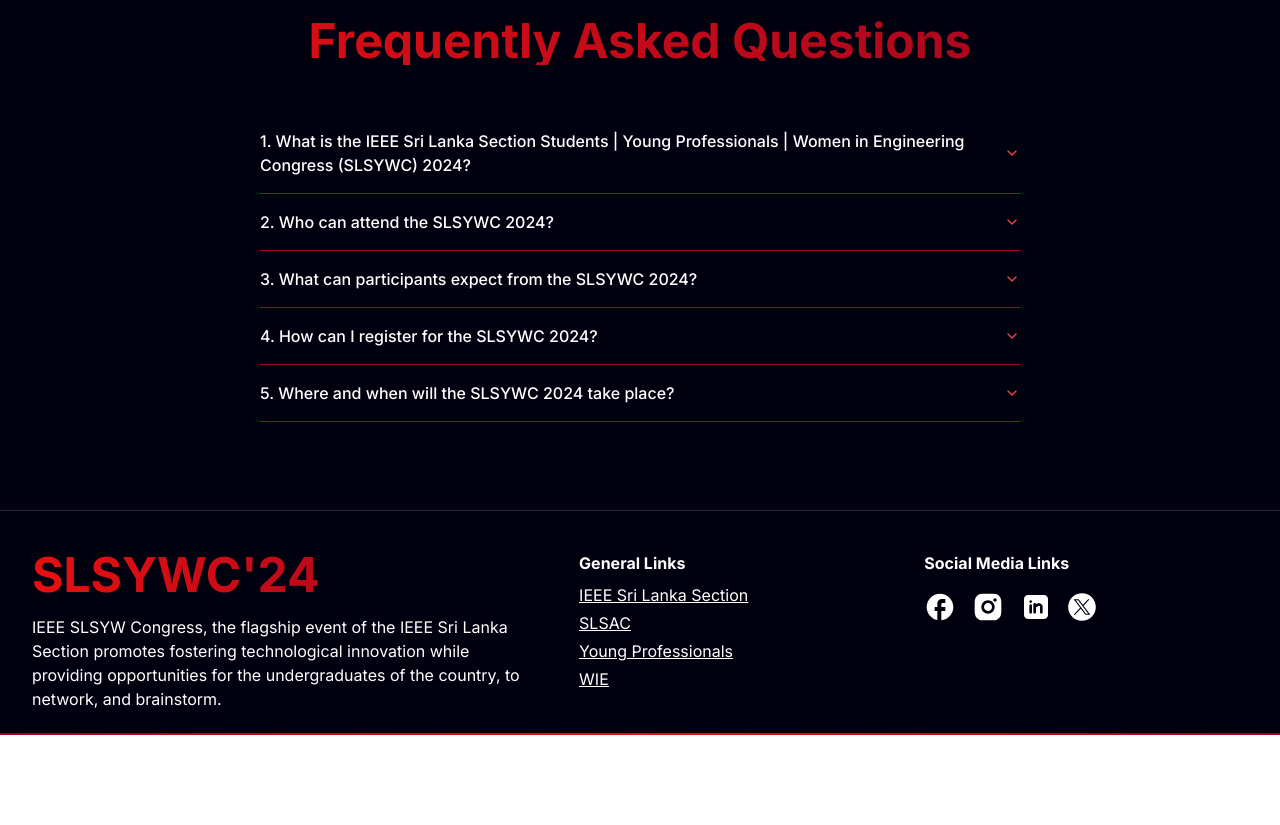
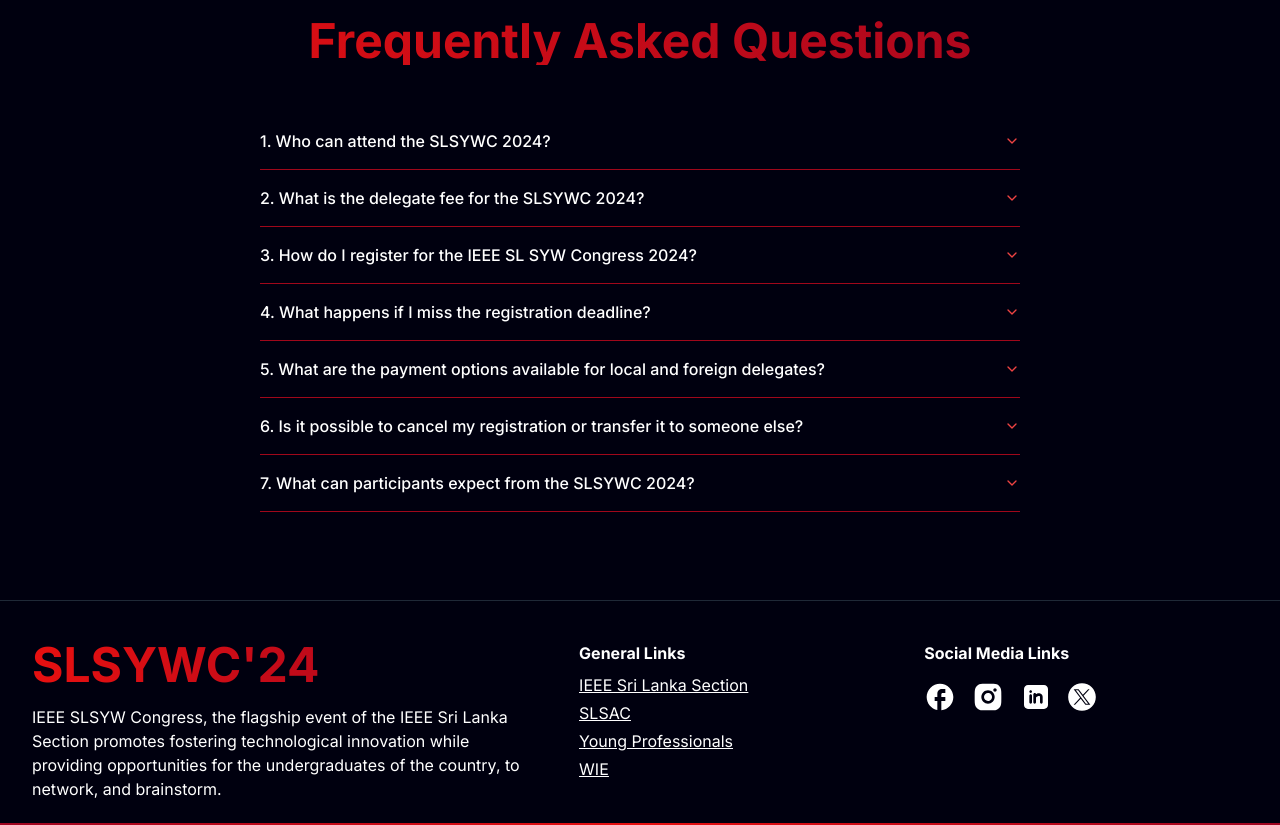
Before and after one commit to Pushpitha17/slsywc-site, a Next.js app: page / in a window 1280 px wide. Shown: the part 5800-6625 px from the top of the page. Before the commit the page ends 6535 px from the top, so only its background shows below. Built offline with nearby package versions, Linux system fonts and the light colour scheme.

Commit message:
Updated FAQs

```diff
--- a/src/components/Sections/FAQ.tsx
+++ b/src/components/Sections/FAQ.tsx
@@ -7,26 +7,35 @@
 } from "@/components/ui/accordion"
 
 const data = [
-  {
-    q: "1. What is the IEEE Sri Lanka Section Students | Young Professionals | Women in Engineering Congress (SLSYWC) 2024?",
-    ans: "The SLSYWC 2024 is the biggest technical conference hosted by the IEEE Sri Lanka Section. It is a three-day event featuring national and international speakers, with over 200 delegates including undergraduates, graduates, academics, and industry professionals. The congress aims to provide a platform for networking, knowledge sharing, and professional development in the fields of engineering and technology."
-  },
-  {
-    q: "2. Who can attend the SLSYWC 2024?",
+    {
+    q: "1. Who can attend the SLSYWC 2024?",
     ans: "The SLSYWC 2024 is open to a diverse group of participants including undergraduates, graduates, academics, and industry professionals. It is designed to cater participants from all of the above mentioned categories, providing valuable insights and opportunities for all attendees."
   },
   {
-    q: "3. What can participants expect from the SLSYWC 2024?",
+    q: "2. What is the delegate fee for the SLSYWC 2024?",
+    ans: "The delegate fee for participating in the SLSYWC 2024 is 12,000 LKR per participant. This fee covers access to all sessions, workshops, and networking events over the three days, as well as meals and other congress materials."
+  },
+  {
+    q: "3. How do I register for the IEEE SL SYW Congress 2024?",
+    ans: "All attendees must register online via the official registration link: https://sywc.ieee.lk/register before the deadline of 25th August 2024 at 11:59:59 PM. Early registration is recommended due to limited on-site accommodation."
+  },
+   {
+    q: "4. What happens if I miss the registration deadline?",
+    ans: "Registrations after the deadline of 25th August 2024 may still be accepted under specific conditions set by the IEEE Sri Lanka Section. Late registrations may incur additional late fees, and acceptance is not guaranteed."
+  },
+  {
+    q: "5. What are the payment options available for local and foreign delegates?",
+    ans: "Local delegates can make payments through their respective student branches, affinity groups, or the IEEE Sri Lanka Section. Foreign delegates can pay via credit or debit cards through the online registration system. In special cases, bank transfers may be accepted with prior arrangement and may incur an additional processing fee."
+  },
+  {
+    q: "6. Is it possible to cancel my registration or transfer it to someone else?",
+    ans: "No, registrations for the IEEE SL SYW Congress 2024 are non-transferable and cannot be cancelled. Additionally, the registration fee is non-refundable under any circumstances."
+  },
+
+  {
+    q: "7. What can participants expect from the SLSYWC 2024?",
     ans: "Participants can expect a variety of activities including keynote speeches from esteemed national and international speakers, technical sessions, workshops, outbound sessions and panel discussions. The congress will cover the latest trends and advancements in engineering and technology, and offer numerous networking opportunities with peers and industry leaders."
   },
-  {
-    q: "4. How can I register for the SLSYWC 2024?",
-    ans: "Registration details for the SLSYWC 2024 will be available on the official congress website. Interested participants will need to fill out an online registration form and may need to pay a registration fee. Early registration is recommended to secure a spot and take advantage of any early bird discounts."
-  },
-  {
-    q: "5. Where and when will the SLSYWC 2024 take place?",
-    ans: "The SLSYWC 2024 will be held over three days. Specific dates and the venue details will be provided on the official congress website. Participants should check the website regularly for updates on the schedule, venue, and other important information related to the event."
-  }
 ]
 
 function FAQ() {
```
